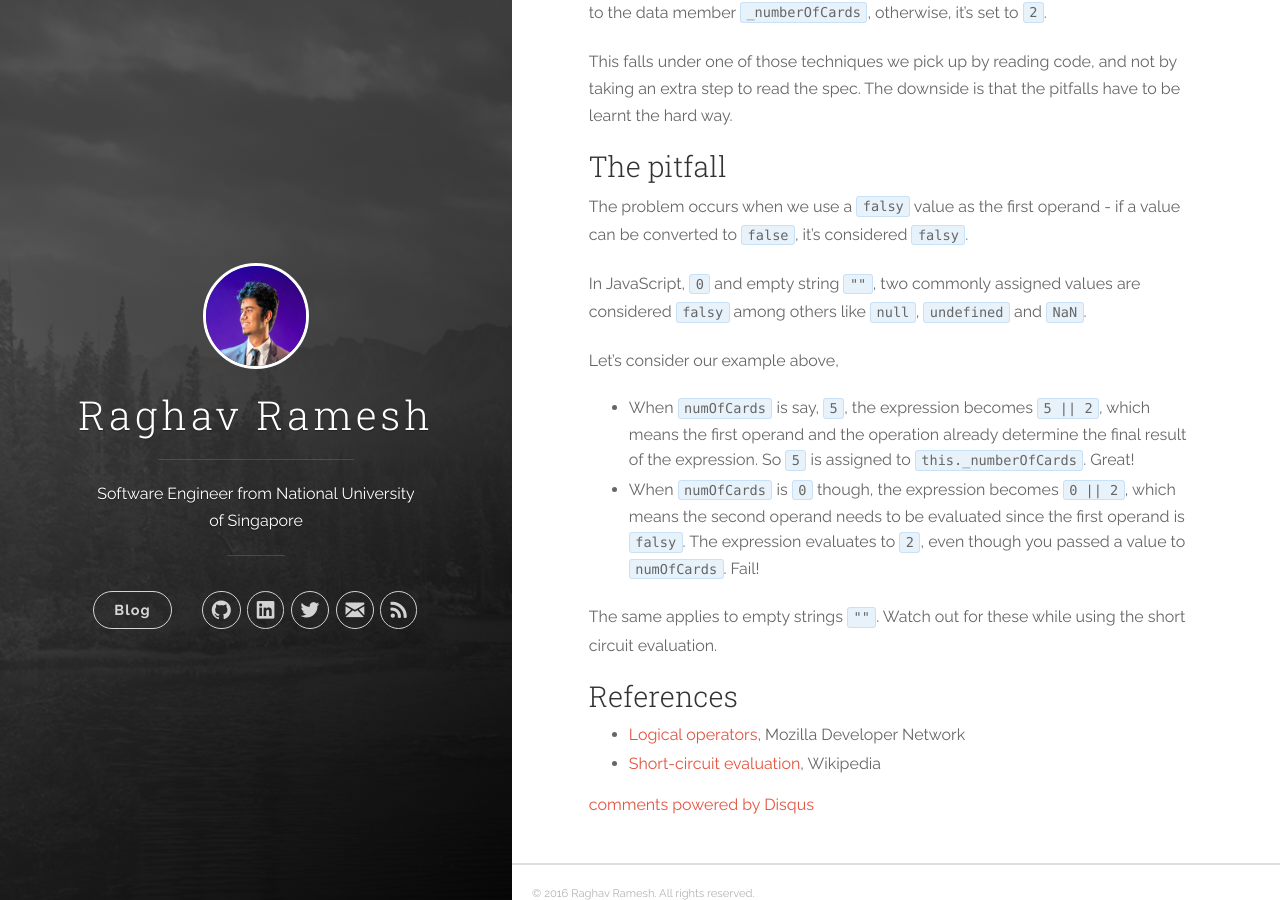
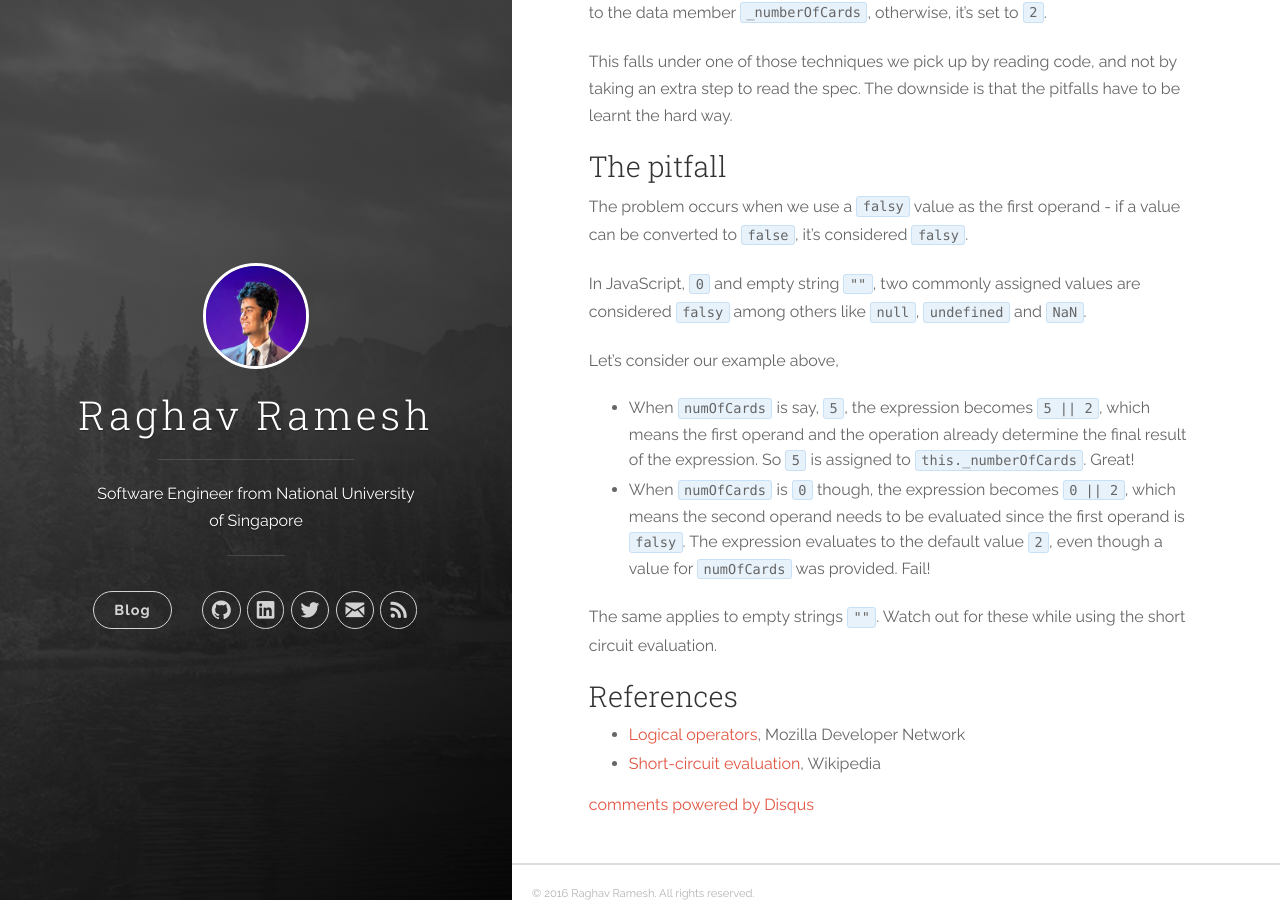
Before and after one commit to RaghavRamesh/RaghavRamesh.github.io, a Jekyll site: the page built from _posts/2016-11-29-pitfall-in-short-circuit-evaluation.md, in a window 1280 px wide and 900 px high, scrolled down 854 px. Built offline with Jekyll 4.4.1, drawn with Linux system fonts in a browser that asks for light colours; nearby versions of some CDN libraries; comment, search, counter and statistics services are not loaded.

Commit message:
Updated pitfall in short circuit evaluation post.

```diff
--- a/_posts/2016-11-29-pitfall-in-short-circuit-evaluation.md
+++ b/_posts/2016-11-29-pitfall-in-short-circuit-evaluation.md
@@ -39,7 +39,7 @@ In JavaScript, `0` and empty string `""`, two commonly assigned values are consi
 Let's consider our example above,
 
 * When `numOfCards` is say, `5`, the expression becomes `5 || 2`, which means the first operand and the operation already determine the final result of the expression.  So `5` is assigned to `this._numberOfCards`. Great!
-* When `numOfCards` is `0` though, the expression becomes `0 || 2`, which means the second operand needs to be evaluated since the first operand is `falsy`. The expression evaluates to `2`, even though you passed a value to `numOfCards`. Fail!
+* When `numOfCards` is `0` though, the expression becomes `0 || 2`, which means the second operand needs to be evaluated since the first operand is `falsy`. The expression evaluates to the default value `2`, even though a value for `numOfCards` was provided. Fail!
 
 The same applies to empty strings `""`. Watch out for these while using the short circuit evaluation.
 
```
